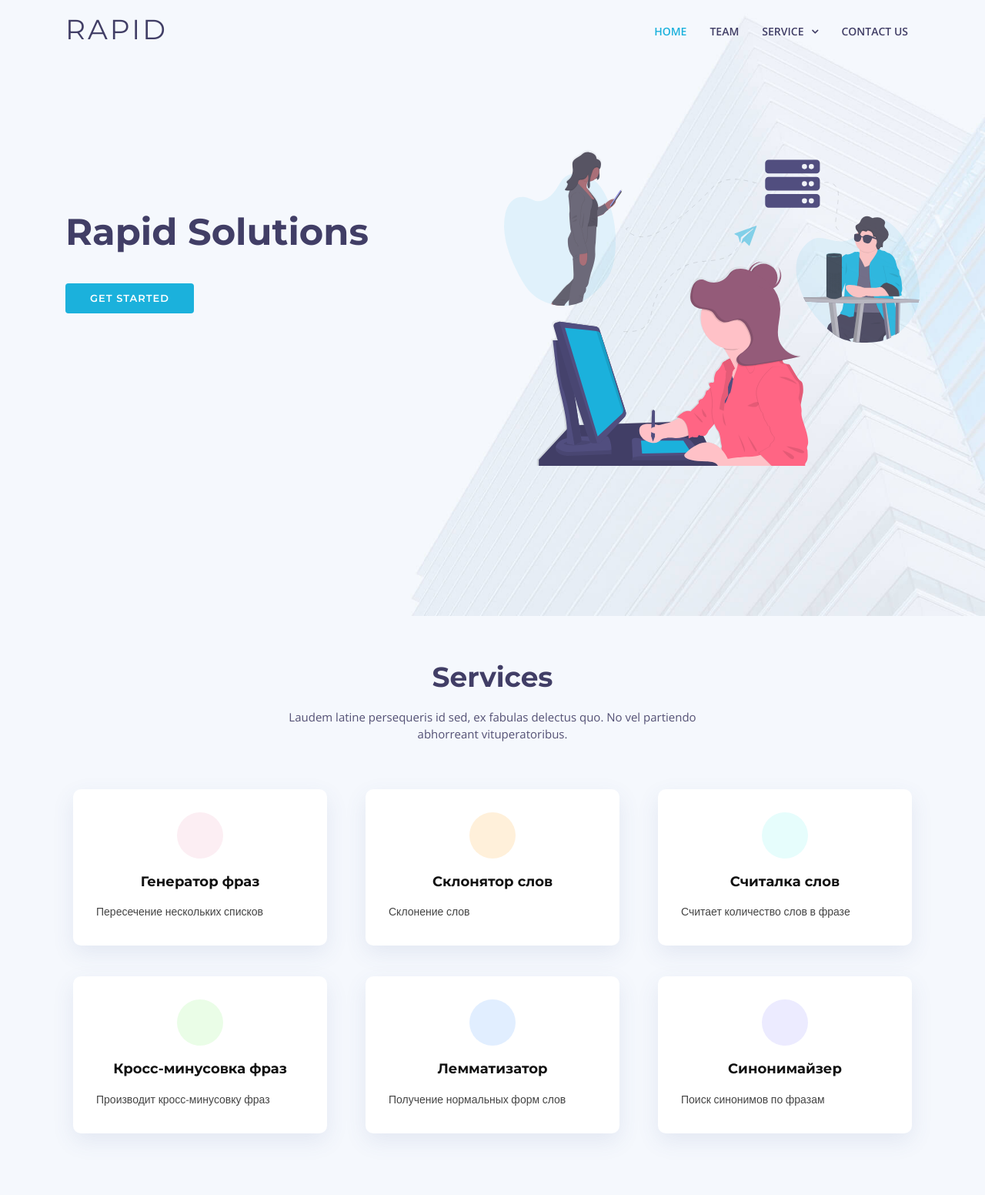
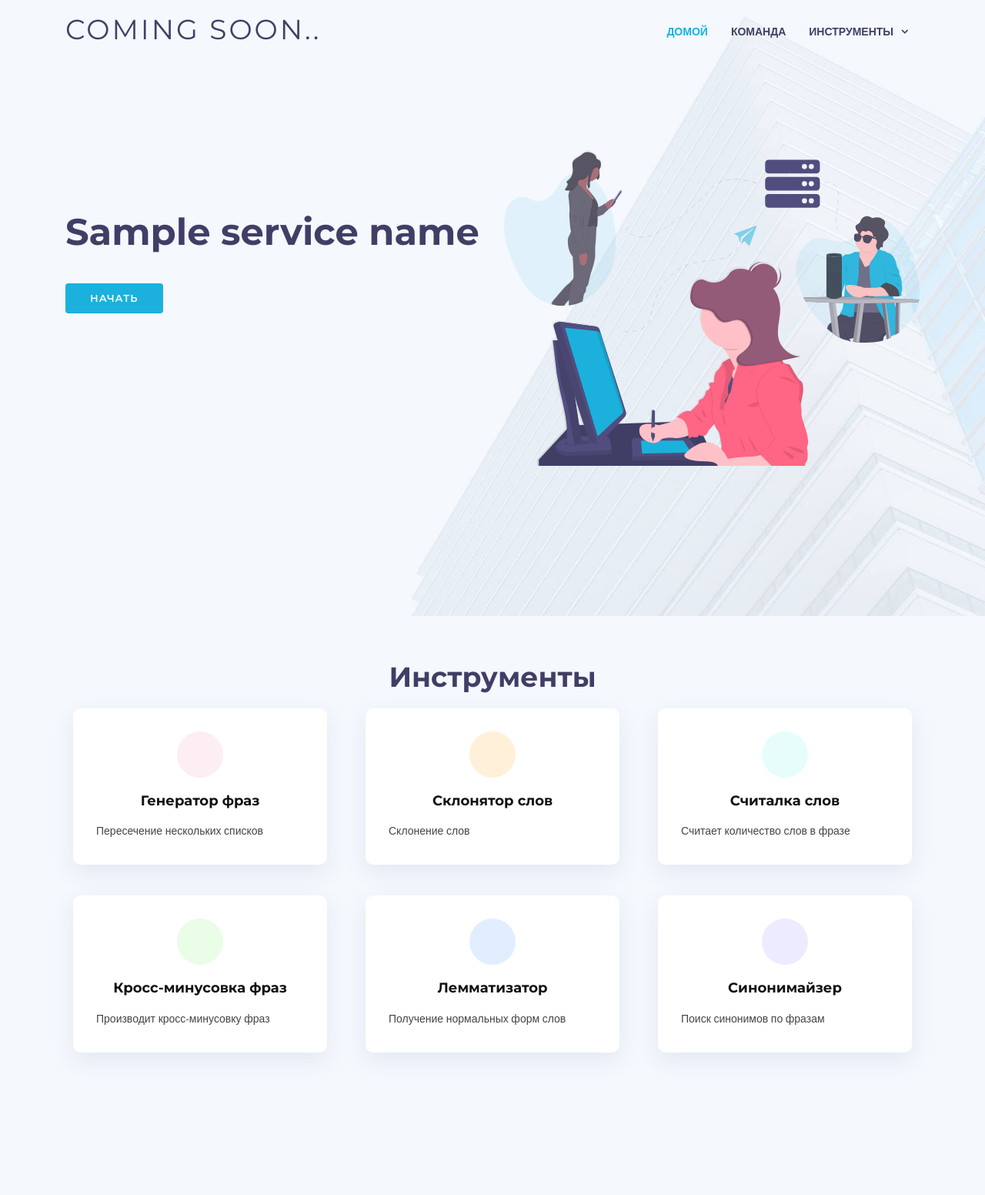
Before and after one commit to pchchv/adirect, a Python web app: template flask/templates/index.html in a window 1280 px wide. Shown: the whole page at 77% size. After the commit the page ends 1371 px from the top, so only its background shows below. Run offline with Jinja, Linux system fonts and the light colour scheme; the template is opened without the code that fills it: most values are stand-ins (such as "Sample title", 1, 10 or a date in 2020); some libraries are stand-ins or nearby versions.

Commit message:
flask допилил меню и шаблоны

```diff
--- /dev/null
+++ b/FeatureInWork/test4.txt
@@ -0,0 +1,4 @@
+купить айфон
+купить айфон Москва
+купить айфон 5
+купить айфон 6 Москва
--- a/flask/templates/base.html
+++ b/flask/templates/base.html
@@ -1,8 +1,8 @@
 <!DOCTYPE html>
-<html lang="en">
+<html lang="ru">
 <head>
   <meta charset="utf-8">
-  <title>Rapid Bootstrap Template</title>
+  <title>{{ title }}</title>
   <meta content="width=device-width, initial-scale=1.0" name="viewport">
   <meta content="" name="keywords">
   <meta content="" name="description">
@@ -43,31 +43,28 @@
     <div class="container">
       <div class="logo float-left">
         <!-- Uncomment below if you prefer to use an image logo -->
-        <h1 class="text-light"><a href="/" class="scrollto"><span>Rapid</span></a></h1>
+        <h1 class="text-light"><a href="/" class="scrollto"><span>Coming soon..</span></a></h1>
         <!-- <a href="#header" class="scrollto"><img src="img/logo.png" alt="" class="img-fluid"></a> -->
       </div>
       <nav class="main-nav float-right d-none d-lg-block">
         <ul>
-          <li class="active"><a href="/">Home</a></li>
-          <li><a href="/">Team</a></li>
-          <li class="drop-down"><a href="/">Service</a>
+          <li class="active"><a href="/">Домой</a></li>
+            <li><a href="/">Команда</a></li>
+          <li class="drop-down"><a href="/">Инструменты</a>
             <ul>
-              <li><a href="/">Drop Down</a></li>
-              <li class="drop-down"><a href="/">Drop Down 2</a>
+              <li class="drop-down"><a href="/">Работа с ключевыми фразами</a>
                 <ul>
-                  <li><a href="/">Deep Drop Down 1</a></li>
-                  <li><a href="/">Deep Drop Down 2</a></li>
-                  <li><a href="/">Deep Drop Down 3</a></li>
-                  <li><a href="/">Deep Drop Down 4</a></li>
-                  <li><a href="/">Deep Drop Down 5</a></li>
+                  <li><a href="/generator">Генератор фраз</a></li>
+                  <li><a href="/inclinator">Склонение ключевых слов</a></li>
+                  <li><a href="/lemmatizer">Лемматизатор</a></li>
+                  <li><a href="/synonymizer">Синонимайзер</a></li>
+                  <li><a href="/wordcount">Считалка слов</a></li>
+                  <li><a href="/crossminus">Кросс-минусовка фраз</a></li>
                 </ul>
               </li>
-              <li><a href="/">Drop Down 3</a></li>
-              <li><a href="/">Drop Down 4</a></li>
-              <li><a href="/">Drop Down 5</a></li>
             </ul>
           </li>
-          <li><a href="/">Contact Us</a></li>
+
         </ul>
       </nav><!-- .main-nav -->
     </div>
--- a/flask/templates/crossminus.html
+++ b/flask/templates/crossminus.html
@@ -3,7 +3,7 @@
 
 {% block content %}
 <div class="formaUserInput">
-<h2>Генератор фраз</h2>
+<h2>{{ ServiceName }}</h2>
 <form action="">
     <div class="UserInput">
          <textarea class="form-control" name="message" rows="5" data-rule="required" data-msg="Please write something for us" placeholder="Каждая фраза с новой строки"></textarea>
--- a/flask/templates/generator.html
+++ b/flask/templates/generator.html
@@ -3,7 +3,7 @@
 
 {% block content %}
 <div class="formaUserInput">
-<h2>Генератор фраз</h2>
+<h2>{{ ServiceName }}</h2>
 <form action="">
 <div class="FormInput">
     <div class="UserInput">
--- a/flask/templates/inclinator.html
+++ b/flask/templates/inclinator.html
@@ -3,7 +3,7 @@
 
 {% block content %}
 <div class="formaUserInput">
-<h2>Генератор фраз</h2>
+<h2>{{ ServiceName }}</h2>
 <form action="">
     <div class="UserInput">
          <textarea class="form-control" name="message" rows="5" data-rule="required" data-msg="Please write something for us" placeholder="Каждая фраза с новой строки"></textarea>
--- a/flask/templates/index.html
+++ b/flask/templates/index.html
@@ -7,9 +7,9 @@
     <div class="container d-flex h-100">
       <div class="row justify-content-center align-self-center">
         <div class="col-md-6 intro-info order-md-first order-last">
-          <h2>Rapid Solutions</h2>
+          <h2>{{ ServiceName }}</h2>
           <div>
-            <a href="#services" class="btn-get-started scrollto">Get Started</a>
+            <a href="#services" class="btn-get-started scrollto">Начать</a>
           </div>
         </div>
 
@@ -27,8 +27,7 @@
       <div class="container">
 
         <header class="section-header">
-          <h3>Services</h3>
-          <p>Laudem latine persequeris id sed, ex fabulas delectus quo. No vel partiendo abhorreant vituperatoribus.</p>
+          <h3>Инструменты</h3>
         </header>
 
         <div class="row">
--- a/flask/templates/lemmatizer.html
+++ b/flask/templates/lemmatizer.html
@@ -3,7 +3,7 @@
 
 {% block content %}
 <div class="formaUserInput">
-<h2>Генератор фраз</h2>
+<h2>{{ ServiceName }}</h2>
 <form action="">
     <div class="UserInput">
          <textarea class="form-control" name="message" rows="5" data-rule="required" data-msg="Please write something for us" placeholder="Каждая фраза с новой строки"></textarea>
--- a/flask/templates/synonymizer.html
+++ b/flask/templates/synonymizer.html
@@ -3,7 +3,7 @@
 
 {% block content %}
 <div class="formaUserInput">
-<h2>Генератор фраз</h2>
+<h2>{{ ServiceName }}</h2>
 <form action="">
     <div class="UserInput">
          <textarea class="form-control" name="message" rows="5" data-rule="required" data-msg="Please write something for us" placeholder="Каждая фраза с новой строки"></textarea>
--- a/flask/templates/wordcount.html
+++ b/flask/templates/wordcount.html
@@ -3,7 +3,7 @@
 
 {% block content %}
 <div class="formaUserInput">
-<h2>Генератор фраз</h2>
+<h2>{{ ServiceName }}</h2>
 <form action="">
     <div class="UserInput">
          <textarea class="form-control" name="message" rows="5" data-rule="required" data-msg="Please write something for us" placeholder="Каждая фраза с новой строки"></textarea>
```
Also changed, not shown: flask/app.py (+9 -13 lines), FeatureInWork/d.py (added).
